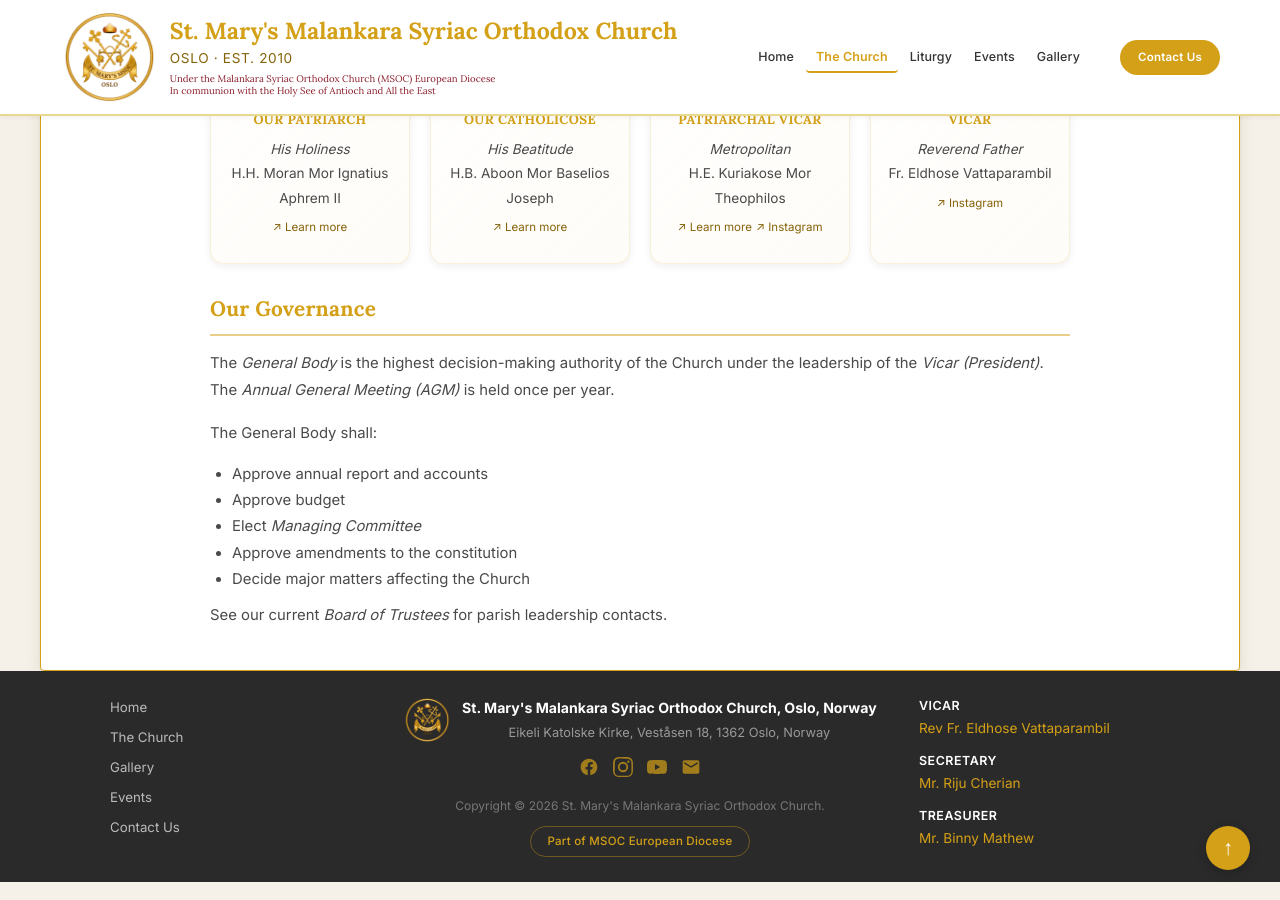
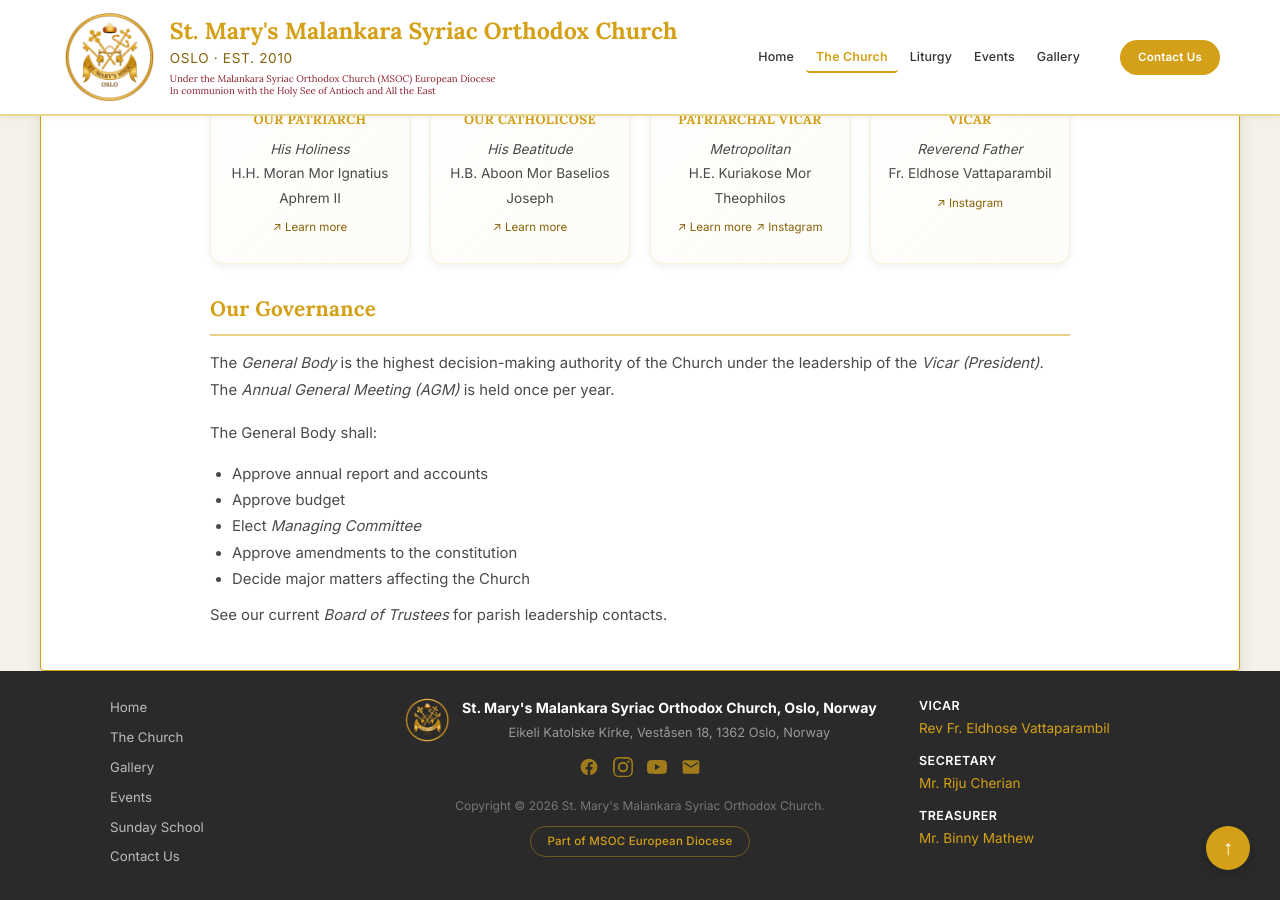
Before and after one commit to stmaryschurchnorway/stmaryschurchnorway.github.io, a Jekyll site: the page built from en/the-church.md, in a window 1280 px wide and 900 px high, scrolled down 1808 px. Built offline with Jekyll 4.4.1, drawn with Linux system fonts in a browser that asks for light colours.

Commit message:
Add link to MSOC Europe Sunday School
Co-Authored-By: Claude Opus 5.5 <noreply@anthropic.com>
Claude-Session: https://claude.ai/code/session_01Dw9pZFtBkGhhLLCXRf3fsU

```diff
--- a/_includes/footer.html
+++ b/_includes/footer.html
@@ -8,12 +8,14 @@
           <li><a href="{{ '/no/the-church/' | relative_url }}">Kirken</a></li>
           <li><a href="{{ '/gallery/' | relative_url }}">Galleri</a></li>
           <li><a href="{{ '/no/events/' | relative_url }}">Arrangementer</a></li>
+          <li><a href="https://sundayschool.msoc-europe.com" target="_blank" rel="noopener">Søndagsskole</a></li>
           <li><a href="{{ '/no/contact/' | relative_url }}">Kontakt Oss</a></li>
         {% else %}
           <li><a href="{{ '/' | relative_url }}">Home</a></li>
           <li><a href="{{ '/en/the-church/' | relative_url }}">The Church</a></li>
           <li><a href="{{ '/gallery/' | relative_url }}">Gallery</a></li>
           <li><a href="{{ '/en/events/' | relative_url }}">Events</a></li>
+          <li><a href="https://sundayschool.msoc-europe.com" target="_blank" rel="noopener">Sunday School</a></li>
           <li><a href="{{ '/en/contact/' | relative_url }}">Contact Us</a></li>
         {% endif %}
       </ul>
--- a/en/the-church.md
+++ b/en/the-church.md
@@ -34,7 +34,7 @@ The church was started with just three families, but now we have around fifteen
 
 The congregation is now under the *MSOC European diocese* and <a href="#hierarchy-patriarchal-vicar" class="hierarchy-link"><em>H. G. Dr. Kuriakose Mor Theophilose</em></a> is the *Patriarchal Vicar of the European diocese*.
 
-The church conducts *Sunday School*, *Vanitha Samajam*, bi-weekly prayer meetings, and Christmas caroling. The congregation organizes annual summer trips, teaches Malayalam liturgy, and supports education for children in Kerala.
+The church conducts <a href="https://sundayschool.msoc-europe.com" target="_blank" rel="noopener"><em>Sunday School</em></a>, *Vanitha Samajam*, bi-weekly prayer meetings, and Christmas caroling. The congregation organizes annual summer trips, teaches Malayalam liturgy, and supports education for children in Kerala.
 
 The Church celebrates its *foundation day perunnal* on *23rd January* every year and it also celebrates the *Feast of Assumption* (*Vangippu Perunnal*) on *15th August* with a Rasa.
 
```
Also changed, not shown: no/the-church.md (+1 -1 lines).
